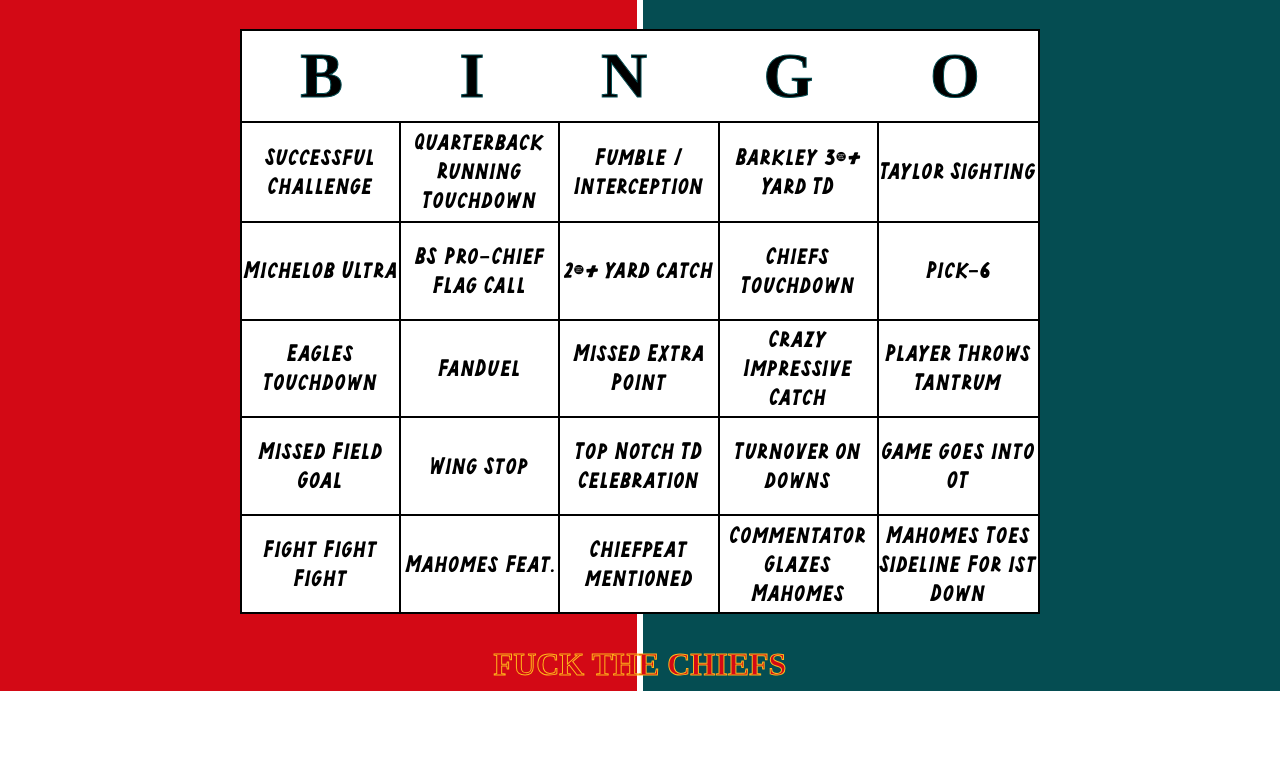
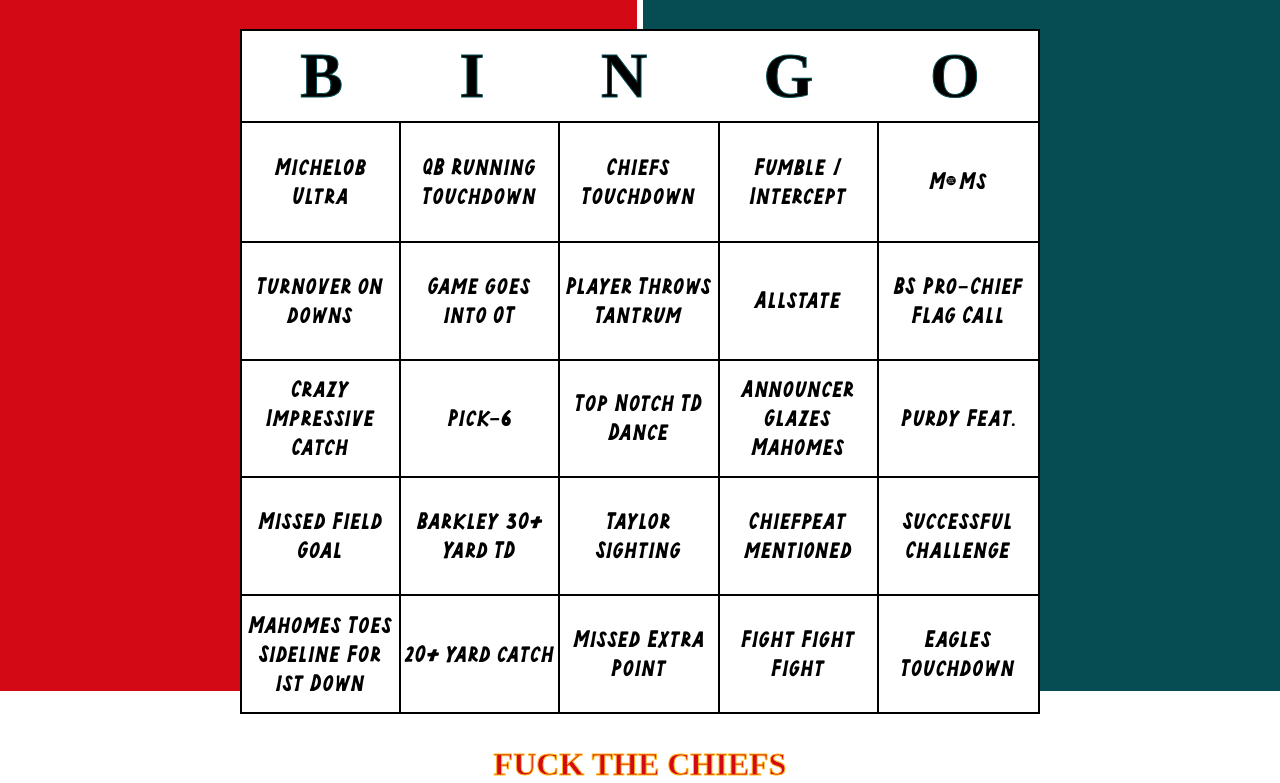
Before and after one commit to mhm1117/superbowl_bingo, a plain HTML site: page index.html in a window 1280 px wide. Both pictures are taken after typing "5" into the empty fields and a click on the button "SUBMIT". Shown: the part 109-892 px from the top of the page. Before the commit the page ends 800 px from the top, so only its background shows below. Drawn offline with Linux system fonts and the light colour scheme; a web font is replaced by a local one.

Commit message:
fully functional??

```diff
--- a/bingoCards.csv
+++ b/bingoCards.csv
@@ -1,15 +1,15 @@
-Crazy Impressive Catch,Player Throws Tantrum,Pick-6,Purdy Feat.,BS Pro-Chief Flag Call,Fight Fight Fight,Commentator Glazes Mahomes,Chiefpeat mentioned,BudLight,Mahomes Toes Sideline For 1st Down,Quarterback Running Touchdown,Missed Extra Point,Turnover on downs,Chiefs Touchdown,Barkley 30+ Yard TD,Taylor Sighting,Successful Challenge,Top Notch TD Celebration,Missed Field Goal,Fumble / Interception,Game goes into OT,20+ yard catch,UberEats,Toyota,Eagles Touchdown
-Redbull,Eagles Touchdown,Commentator Glazes Mahomes,Fight Fight Fight,Turnover on downs,Coca-Cola,Top Notch TD Celebration,Mahomes Toes Sideline For 1st Down,BS Pro-Chief Flag Call,Barkley 30+ Yard TD,Quarterback Running Touchdown,Successful Challenge,Fumble / Interception,Missed Extra Point,Kelce Brothers Feat.,Chiefs Touchdown,Player Throws Tantrum,Chiefpeat mentioned,Crazy Impressive Catch,M&Ms,Missed Field Goal,Pick-6,Taylor Sighting,20+ yard catch,Game goes into OT
-Commentator Glazes Mahomes,Eagles Touchdown,Fight Fight Fight,Doritos,Chiefpeat mentioned,Top Notch TD Celebration,Taylor Sighting,Musical Artist Feat.,Missed Extra Point,State Farm,Crazy Impressive Catch,BS Pro-Chief Flag Call,Turnover on downs,Mahomes Toes Sideline For 1st Down,Game goes into OT,Chiefs Touchdown,Barkley 30+ Yard TD,Geico,20+ yard catch,Missed Field Goal,Player Throws Tantrum,Pick-6,Quarterback Running Touchdown,Successful Challenge,Fumble / Interception
-Missed Field Goal,Allstate,Crazy Impressive Catch,Fumble / Interception,Mahomes Toes Sideline For 1st Down,Commentator Glazes Mahomes,Game goes into OT,Missed Extra Point,Chiefs Touchdown,Quarterback Running Touchdown,Player Throws Tantrum,Kia,Fight Fight Fight,Successful Challenge,20+ yard catch,Chiefpeat mentioned,Backup QB,Pick-6,Little Caesars,Taylor Sighting,Top Notch TD Celebration,BS Pro-Chief Flag Call,Eagles Touchdown,Barkley 30+ Yard TD,Turnover on downs
-Successful Challenge,Quarterback Running Touchdown,Fumble / Interception,Barkley 30+ Yard TD,Taylor Sighting,Michelob Ultra,BS Pro-Chief Flag Call,20+ yard catch,Chiefs Touchdown,Pick-6,Eagles Touchdown,FanDuel,Missed Extra Point,Crazy Impressive Catch,Player Throws Tantrum,Missed Field Goal,Wing Stop,Top Notch TD Celebration,Turnover on downs,Game goes into OT,Fight Fight Fight,Mahomes Feat.,Chiefpeat mentioned,Commentator Glazes Mahomes,Mahomes Toes Sideline For 1st Down
-Successful Challenge,Crazy Impressive Catch,Top Notch TD Celebration,Taylor Sighting,20+ yard catch,Fight Fight Fight,M&Ms,Chiefs Touchdown,Wing Stop,BS Pro-Chief Flag Call,Commentator Glazes Mahomes,Quarterback Running Touchdown,Game goes into OT,Chiefpeat mentioned,Backup QB,Eagles Touchdown,FanDuel,Barkley 30+ Yard TD,Fumble / Interception,Mahomes Toes Sideline For 1st Down,Missed Field Goal,Missed Extra Point,Turnover on downs,Player Throws Tantrum,Pick-6
-Fight Fight Fight,Crazy Impressive Catch,Game goes into OT,Chiefpeat mentioned,Redbull,Pick-6,Mahomes Toes Sideline For 1st Down,Barkley 30+ Yard TD,20+ yard catch,Successful Challenge,Missed Field Goal,Taylor Sighting,Player Throws Tantrum,Fumble / Interception,Commentator Glazes Mahomes,Michelob Ultra,BudLight,Top Notch TD Celebration,Missed Extra Point,BS Pro-Chief Flag Call,Eagles Touchdown,Chiefs Touchdown,Purdy Feat.,Quarterback Running Touchdown,Turnover on downs
-Doritos,Musical Artist Feat.,Pick-6,Successful Challenge,Missed Extra Point,20+ yard catch,Fight Fight Fight,BS Pro-Chief Flag Call,Mahomes Toes Sideline For 1st Down,Commentator Glazes Mahomes,Eagles Touchdown,Fumble / Interception,Missed Field Goal,Taylor Sighting,Player Throws Tantrum,Barkley 30+ Yard TD,Top Notch TD Celebration,Crazy Impressive Catch,Little Caesars,Game goes into OT,Quarterback Running Touchdown,Turnover on downs,Chiefpeat mentioned,UberEats,Chiefs Touchdown
-Missed Field Goal,Toyota,Barkley 30+ Yard TD,Quarterback Running Touchdown,20+ yard catch,Kelce Brothers Feat.,Commentator Glazes Mahomes,Turnover on downs,Fight Fight Fight,Successful Challenge,Player Throws Tantrum,Taylor Sighting,Missed Extra Point,Top Notch TD Celebration,Pick-6,Chiefpeat mentioned,State Farm,BS Pro-Chief Flag Call,Game goes into OT,Eagles Touchdown,Mahomes Toes Sideline For 1st Down,Fumble / Interception,Kia,Crazy Impressive Catch,Chiefs Touchdown
-Player Throws Tantrum,Game goes into OT,Fight Fight Fight,Taylor Sighting,Geico,Fumble / Interception,Allstate,Eagles Touchdown,Mahomes Feat.,BS Pro-Chief Flag Call,Commentator Glazes Mahomes,Chiefs Touchdown,Missed Field Goal,Crazy Impressive Catch,Successful Challenge,Coca-Cola,Top Notch TD Celebration,Pick-6,Missed Extra Point,20+ yard catch,Turnover on downs,Barkley 30+ Yard TD,Quarterback Running Touchdown,Chiefpeat mentioned,Mahomes Toes Sideline For 1st Down
-BS Pro-Chief Flag Call,Chiefs Touchdown,Missed Field Goal,Player Throws Tantrum,Successful Challenge,Game goes into OT,Taylor Sighting,Coca-Cola,Crazy Impressive Catch,Chiefpeat mentioned,Mahomes Toes Sideline For 1st Down,Missed Extra Point,Eagles Touchdown,Quarterback Running Touchdown,Barkley 30+ Yard TD,Pick-6,Commentator Glazes Mahomes,State Farm,Wing Stop,Fumble / Interception,Fight Fight Fight,20+ yard catch,Turnover on downs,Top Notch TD Celebration,Mahomes Feat.
-Missed Extra Point,Mahomes Toes Sideline For 1st Down,Game goes into OT,Fight Fight Fight,Eagles Touchdown,Turnover on downs,Barkley 30+ Yard TD,BudLight,Commentator Glazes Mahomes,Successful Challenge,Player Throws Tantrum,Taylor Sighting,Pick-6,20+ yard catch,Toyota,Chiefs Touchdown,BS Pro-Chief Flag Call,Fumble / Interception,Backup QB,Missed Field Goal,Crazy Impressive Catch,Chiefpeat mentioned,Doritos,Top Notch TD Celebration,Quarterback Running Touchdown
-Missed Field Goal,Crazy Impressive Catch,Chiefpeat mentioned,Turnover on downs,Mahomes Toes Sideline For 1st Down,Missed Extra Point,Barkley 30+ Yard TD,Fight Fight Fight,20+ yard catch,Quarterback Running Touchdown,Chiefs Touchdown,M&Ms,Musical Artist Feat.,Fumble / Interception,Player Throws Tantrum,Successful Challenge,Michelob Ultra,BS Pro-Chief Flag Call,Pick-6,Commentator Glazes Mahomes,Eagles Touchdown,Game goes into OT,Top Notch TD Celebration,Redbull,Taylor Sighting
-Little Caesars,Chiefs Touchdown,Top Notch TD Celebration,Purdy Feat.,Missed Field Goal,Mahomes Toes Sideline For 1st Down,Crazy Impressive Catch,FanDuel,Taylor Sighting,Pick-6,Player Throws Tantrum,Eagles Touchdown,Fight Fight Fight,Quarterback Running Touchdown,Successful Challenge,Turnover on downs,Game goes into OT,Commentator Glazes Mahomes,Allstate,20+ yard catch,Fumble / Interception,Barkley 30+ Yard TD,BS Pro-Chief Flag Call,Missed Extra Point,Chiefpeat mentioned
-Eagles Touchdown,Game goes into OT,Commentator Glazes Mahomes,BS Pro-Chief Flag Call,Pick-6,Turnover on downs,Quarterback Running Touchdown,Fumble / Interception,Kelce Brothers Feat.,Top Notch TD Celebration,Crazy Impressive Catch,Chiefs Touchdown,Taylor Sighting,Missed Extra Point,Barkley 30+ Yard TD,Chiefpeat mentioned,UberEats,Player Throws Tantrum,Mahomes Toes Sideline For 1st Down,Successful Challenge,20+ yard catch,Fight Fight Fight,Kia,Missed Field Goal,Geico
+UberEats,Pick-6,Backup QB,Announcer Glazes Mahomes,Missed Field Goal,Player Throws Tantrum,BS Pro-Chief Flag Call,Coca-Cola,Fight Fight Fight,Chiefpeat mentioned,Game goes into OT,Taylor Sighting,Chiefs Touchdown,Eagles Touchdown,Crazy Impressive Catch,Missed Extra Point,FanDuel,Fumble / Intercept,QB Running Touchdown,2O+ yard catch,Mahomes Toes Sideline For 1st Down,Turnover on downs,Top Notch TD Dance,Barkley 3O+ Yard TD,Successful Challenge
+Mahomes Toes Sideline For 1st Down,Musical Artist Feat.,Kia,2O+ yard catch,BS Pro-Chief Flag Call,Successful Challenge,Wing Stop,Fumble / Intercept,Player Throws Tantrum,Game goes into OT,Chiefpeat mentioned,Taylor Sighting,Top Notch TD Dance,Announcer Glazes Mahomes,Missed Field Goal,QB Running Touchdown,Turnover on downs,Chiefs Touchdown,Pick-6,Missed Extra Point,Crazy Impressive Catch,BudLight,Eagles Touchdown,Barkley 3O+ Yard TD,Fight Fight Fight
+Chiefpeat mentioned,Fumble / Intercept,Game goes into OT,Turnover on downs,Redbull,2O+ yard catch,Missed Field Goal,Successful Challenge,BS Pro-Chief Flag Call,Geico,Eagles Touchdown,Crazy Impressive Catch,Chiefs Touchdown,QB Running Touchdown,Missed Extra Point,Taylor Sighting,Kelce Brothers Feat.,Doritos,Player Throws Tantrum,Barkley 3O+ Yard TD,Fight Fight Fight,Top Notch TD Dance,Pick-6,Announcer Glazes Mahomes,Mahomes Toes Sideline For 1st Down
+2O+ yard catch,Top Notch TD Dance,Turnover on downs,Chiefs Touchdown,Toyota,Missed Extra Point,BS Pro-Chief Flag Call,Eagles Touchdown,Fumble / Intercept,Chiefpeat mentioned,Barkley 3O+ Yard TD,Player Throws Tantrum,Taylor Sighting,Little Caesars,State Farm,Mahomes Toes Sideline For 1st Down,Fight Fight Fight,QB Running Touchdown,Mahomes Feat.,Announcer Glazes Mahomes,Successful Challenge,Missed Field Goal,Crazy Impressive Catch,Pick-6,Game goes into OT
+Michelob Ultra,QB Running Touchdown,Chiefs Touchdown,Fumble / Intercept,M&Ms,Turnover on downs,Game goes into OT,Player Throws Tantrum,Allstate,BS Pro-Chief Flag Call,Crazy Impressive Catch,Pick-6,Top Notch TD Dance,Announcer Glazes Mahomes,Purdy Feat.,Missed Field Goal,Barkley 3O+ Yard TD,Taylor Sighting,Chiefpeat mentioned,Successful Challenge,Mahomes Toes Sideline For 1st Down,2O+ yard catch,Missed Extra Point,Fight Fight Fight,Eagles Touchdown
+Geico,Player Throws Tantrum,Missed Field Goal,Purdy Feat.,Fight Fight Fight,Fumble / Intercept,QB Running Touchdown,Turnover on downs,Little Caesars,Announcer Glazes Mahomes,Chiefpeat mentioned,Pick-6,Chiefs Touchdown,Crazy Impressive Catch,Game goes into OT,BS Pro-Chief Flag Call,Mahomes Toes Sideline For 1st Down,Barkley 3O+ Yard TD,Missed Extra Point,Successful Challenge,Toyota,2O+ yard catch,Eagles Touchdown,Top Notch TD Dance,Taylor Sighting
+Announcer Glazes Mahomes,Barkley 3O+ Yard TD,Eagles Touchdown,Player Throws Tantrum,Turnover on downs,Fight Fight Fight,BS Pro-Chief Flag Call,Fumble / Intercept,Successful Challenge,FanDuel,Game goes into OT,Chiefs Touchdown,UberEats,QB Running Touchdown,Chiefpeat mentioned,Taylor Sighting,Pick-6,Missed Extra Point,Backup QB,Mahomes Toes Sideline For 1st Down,Doritos,Crazy Impressive Catch,Missed Field Goal,Top Notch TD Dance,2O+ yard catch
+Successful Challenge,QB Running Touchdown,BS Pro-Chief Flag Call,M&Ms,Top Notch TD Dance,Game goes into OT,Announcer Glazes Mahomes,Fumble / Intercept,Turnover on downs,Mahomes Toes Sideline For 1st Down,Michelob Ultra,Barkley 3O+ Yard TD,2O+ yard catch,Fight Fight Fight,Missed Extra Point,Missed Field Goal,Redbull,Player Throws Tantrum,Crazy Impressive Catch,Chiefpeat mentioned,Eagles Touchdown,Kelce Brothers Feat.,Pick-6,Taylor Sighting,Chiefs Touchdown
+Missed Extra Point,Top Notch TD Dance,Crazy Impressive Catch,Announcer Glazes Mahomes,Game goes into OT,Successful Challenge,Fumble / Intercept,Chiefs Touchdown,Wing Stop,Missed Field Goal,Eagles Touchdown,BudLight,Taylor Sighting,State Farm,2O+ yard catch,Chiefpeat mentioned,Fight Fight Fight,BS Pro-Chief Flag Call,Barkley 3O+ Yard TD,Turnover on downs,Mahomes Feat.,Pick-6,Player Throws Tantrum,Mahomes Toes Sideline For 1st Down,QB Running Touchdown
+QB Running Touchdown,2O+ yard catch,Missed Extra Point,Chiefpeat mentioned,Chiefs Touchdown,Kia,Pick-6,Missed Field Goal,Coca-Cola,Announcer Glazes Mahomes,Player Throws Tantrum,Crazy Impressive Catch,Taylor Sighting,Musical Artist Feat.,Eagles Touchdown,Successful Challenge,Fumble / Intercept,Allstate,Game goes into OT,Turnover on downs,Fight Fight Fight,BS Pro-Chief Flag Call,Mahomes Toes Sideline For 1st Down,Top Notch TD Dance,Barkley 3O+ Yard TD
+Game goes into OT,Pick-6,2O+ yard catch,Successful Challenge,Taylor Sighting,Kelce Brothers Feat.,BS Pro-Chief Flag Call,QB Running Touchdown,Chiefpeat mentioned,Fight Fight Fight,Missed Field Goal,Announcer Glazes Mahomes,Coca-Cola,Doritos,Top Notch TD Dance,Turnover on downs,Mahomes Toes Sideline For 1st Down,Fumble / Intercept,Eagles Touchdown,Barkley 3O+ Yard TD,Crazy Impressive Catch,Kia,Player Throws Tantrum,Chiefs Touchdown,Missed Extra Point
+Top Notch TD Dance,BS Pro-Chief Flag Call,Successful Challenge,Taylor Sighting,Mahomes Toes Sideline For 1st Down,Eagles Touchdown,UberEats,Chiefpeat mentioned,Barkley 3O+ Yard TD,Player Throws Tantrum,Missed Field Goal,Redbull,Announcer Glazes Mahomes,Game goes into OT,2O+ yard catch,Fumble / Intercept,Fight Fight Fight,Pick-6,Chiefs Touchdown,Toyota,QB Running Touchdown,Crazy Impressive Catch,Musical Artist Feat.,Turnover on downs,Missed Extra Point
+Mahomes Feat.,Eagles Touchdown,Chiefpeat mentioned,QB Running Touchdown,M&Ms,Chiefs Touchdown,Fumble / Intercept,Pick-6,Taylor Sighting,Successful Challenge,Wing Stop,Missed Field Goal,Game goes into OT,BS Pro-Chief Flag Call,Mahomes Toes Sideline For 1st Down,Player Throws Tantrum,Top Notch TD Dance,Missed Extra Point,2O+ yard catch,Turnover on downs,Michelob Ultra,Crazy Impressive Catch,Barkley 3O+ Yard TD,Announcer Glazes Mahomes,Fight Fight Fight
+Missed Extra Point,Turnover on downs,Allstate,Top Notch TD Dance,Taylor Sighting,Geico,Fumble / Intercept,Mahomes Toes Sideline For 1st Down,Missed Field Goal,2O+ yard catch,Player Throws Tantrum,QB Running Touchdown,Chiefpeat mentioned,Crazy Impressive Catch,Eagles Touchdown,Fight Fight Fight,Game goes into OT,Announcer Glazes Mahomes,Successful Challenge,BudLight,Backup QB,BS Pro-Chief Flag Call,Pick-6,Barkley 3O+ Yard TD,Chiefs Touchdown
+Top Notch TD Dance,Pick-6,Announcer Glazes Mahomes,State Farm,Chiefs Touchdown,2O+ yard catch,FanDuel,Fumble / Intercept,Missed Extra Point,Fight Fight Fight,Successful Challenge,Purdy Feat.,Mahomes Toes Sideline For 1st Down,Taylor Sighting,QB Running Touchdown,Barkley 3O+ Yard TD,BS Pro-Chief Flag Call,Crazy Impressive Catch,Eagles Touchdown,Chiefpeat mentioned,Little Caesars,Game goes into OT,Turnover on downs,Player Throws Tantrum,Missed Field Goal
--- a/script.js
+++ b/script.js
@@ -5,8 +5,29 @@ let cardNum = -1;
 let bingoCards;
 
 function init() {
-    getBingoCards(cardsFile);
-    getCardNum();
+    setUpBingo(cardsFile);
+
+    addSquareFunc();
+}
+
+function addSquareFunc() {
+    let squares = document.querySelectorAll(".square");
+
+    for (const square of squares) {
+        let text = square.querySelector("p");
+        square.addEventListener('click', event => {
+            let sqNum = square.getAttribute('sqNum');
+            console.log(sqNum);
+            let selected = localStorage.getItem("square"+ sqNum);
+            if (selected == "no") {
+                text.style.backgroundColor = "#FFF11B";
+                localStorage.setItem("square" + sqNum, "yes");
+            } else {
+                text.style.backgroundColor = "white";
+                localStorage.setItem("square" + sqNum, "no");
+            }
+        });
+    }
 }
 
 function parseCSV(csvData) {
@@ -21,11 +42,21 @@ function parseCSV(csvData) {
     return result;
 }
 
-async function getBingoCards(file) {
+async function setUpBingo(file) {
     let myObject = await fetch(file);
     let myText = await myObject.text();
 
     bingoCards = parseCSV(myText);
+
+    let storedCardNum = localStorage.getItem("card_number");
+    if (storedCardNum != null) {
+        if (storedCardNum >= 0 && cardNum <= 14) {
+            cardNum = storedCardNum;
+            enterBingo();
+        }
+    } else {
+        getCardNum();
+    }
 }
 
 function getCardNum() {
@@ -36,7 +67,22 @@ function getCardNum() {
 
         const formData = new FormData(numForm);
         cardNum = formData.get('num') - 1;
-        enterBingo(numForm);
+        if (cardNum >= 0 && cardNum <= 14) {
+            localStorage.setItem("card_number", cardNum);
+            let squares = document.querySelectorAll(".square");
+            let x = 0;
+            for (let square of squares) {
+                square.setAttribute('sqNum', x);
+                localStorage.setItem("square" + x, "no");
+                x++;
+            }
+            enterBingo();
+        } else {
+            let badNumMsg = document.getElementById("badnum-msg");
+            badNumMsg.style.display = "inline";
+            numForm.reset();
+        }
+        enterBingo();
     });
 }
 
@@ -49,18 +95,26 @@ function fillEntries() {
         entry.textContent = card[x];
         x++;
     });
+
+    let squares = document.querySelectorAll(".square");
+    let y = 0;
+    for (let square of squares) {
+        square.setAttribute('sqNum', y);
+        let text = square.querySelector("p");
+        let selected = localStorage.getItem("square"+y);
+        if (selected == "no") {
+            text.style.backgroundColor = "white";
+        } else if (selected == "yes"){
+            text.style.backgroundColor = "#FFF11B";
+        }
+        y++;
+    }
 }
 
-function enterBingo(form) {
-    if (cardNum >= 0 && cardNum <= 15) {
-        fillEntries();
-        let numPicker = document.getElementById("num-picker");
-        numPicker.style.display = "none";
-        let bingo = document.getElementById("bingo-card");
-        bingo.style.display = "flex";
-    } else {
-        let badNumMsg = document.getElementById("badnum-msg");
-        badNumMsg.style.display = "inline";
-        form.reset();
-    }
+function enterBingo() {
+    fillEntries();
+    let numPicker = document.getElementById("num-picker");
+    numPicker.style.display = "none";
+    let bingo = document.getElementById("bingo-card");
+    bingo.style.display = "flex";
 }
--- a/styles.css
+++ b/styles.css
@@ -148,6 +148,12 @@ main {
                 flex-direction: column;
                 justify-content: center;
                 overflow-wrap: break-word;
+                p {
+                    margin: 0.1em;
+                    padding: 0.5em 0;
+                    border-radius: 50px;
+                    background-color: white;
+                }
             }
 
             .square:nth-of-type(5n+1),
@@ -199,3 +205,9 @@ footer {
         font-size: 0.75em;
     }
 }
+
+.square {
+    /* p {
+        background-color: #FFF11B;
+    } */
+}
```
Also changed, not shown: 1 other file.
